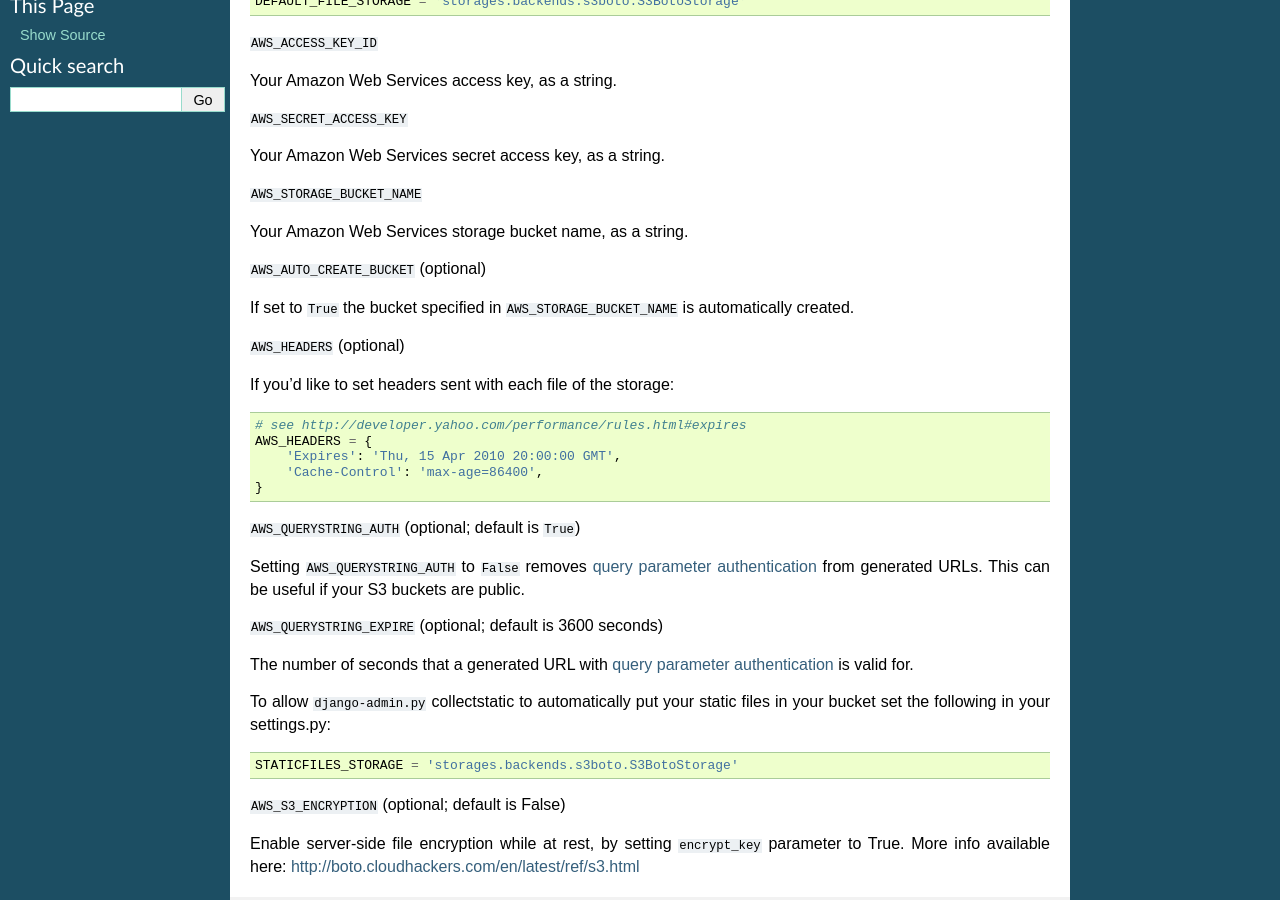
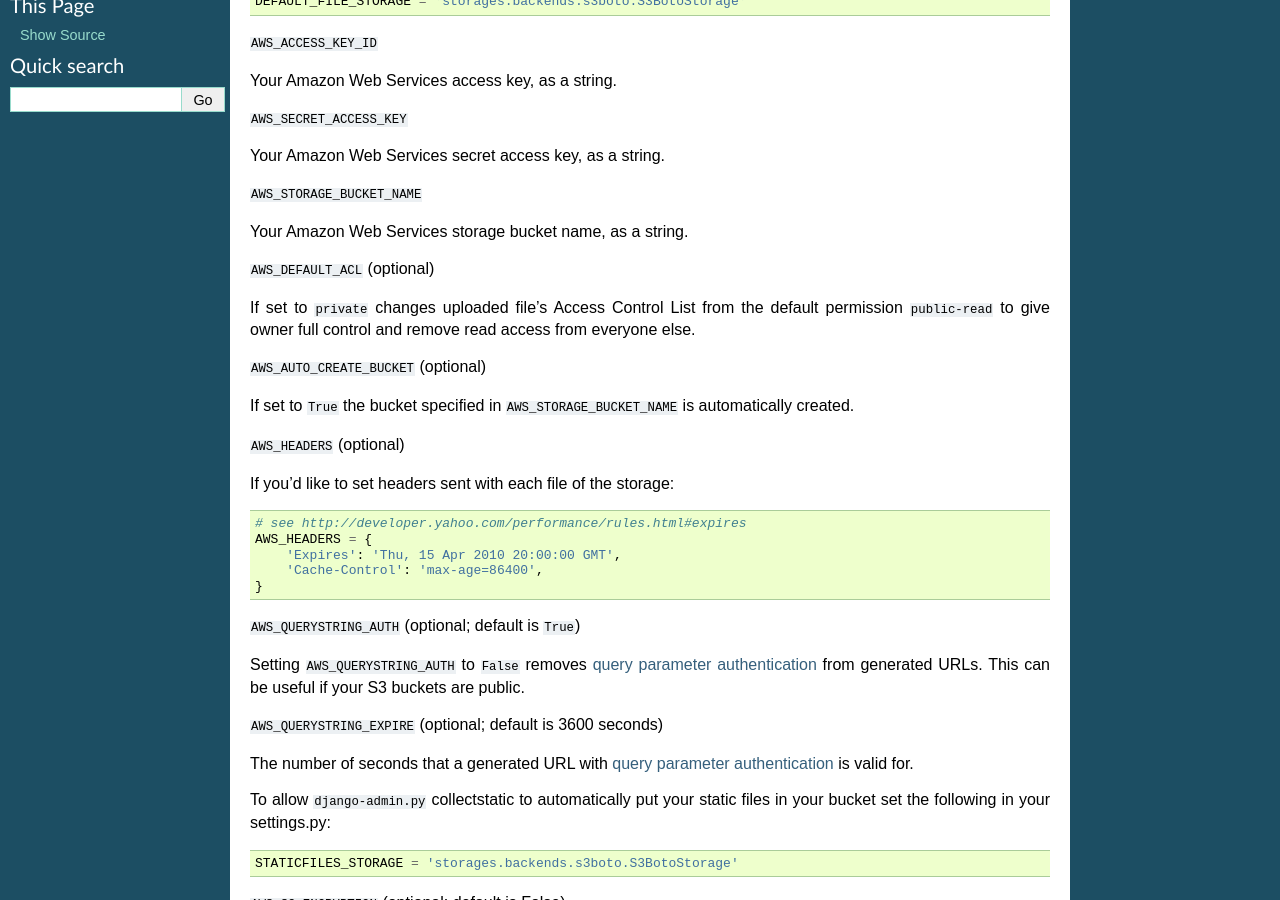
Before and after one commit to jschneier/django-storages, a Sphinx documentation site: the page built from docs/backends/amazon-S3.rst, in a window 1280 px wide and 900 px high, scrolled down 309 px. Built offline with Sphinx 7.4.7, drawn with Linux system fonts in a browser that asks for light colours.

Commit message:
Update amazon-S3.rst

```diff
--- a/docs/backends/amazon-S3.rst
+++ b/docs/backends/amazon-S3.rst
@@ -24,6 +24,10 @@ Your Amazon Web Services secret access key, as a string.
 ``AWS_STORAGE_BUCKET_NAME``
 
 Your Amazon Web Services storage bucket name, as a string.
+
+``AWS_DEFAULT_ACL`` (optional)
+
+If set to ``private`` changes uploaded file's Access Control List from the default permission ``public-read`` to give owner full control and remove read access from everyone else.
 
 ``AWS_AUTO_CREATE_BUCKET`` (optional)
 
```
